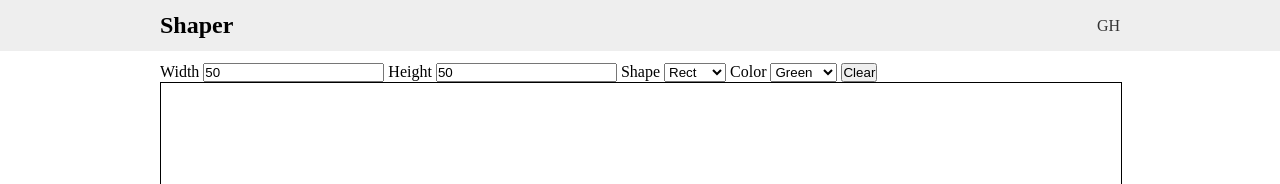
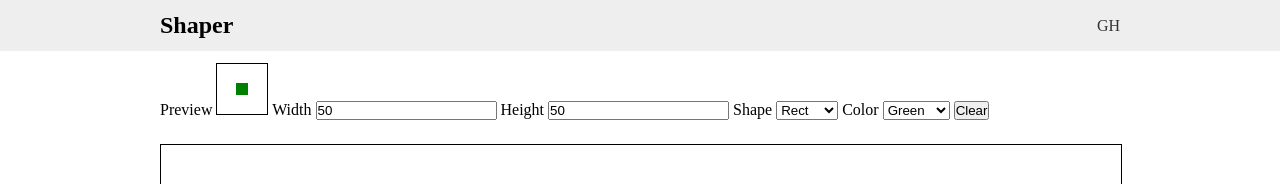
Before and after one commit to jistjoalal/shaper, a plain HTML site: page index.html in a window 1280 px wide. Shown: the top 184 px of the page. Drawn offline with Linux system fonts and the light colour scheme.

Commit message:
add shape preview to controls

```diff
--- a/index.html
+++ b/index.html
@@ -14,15 +14,24 @@
         <a target="_blank" href="https://github.com/jistjoalal/shaper">GH</a>
       </section>
     </header>
+
+    <main>
       <section>
+        <label>
+          Preview
+          <canvas id="preview"></canvas>
+        </label>
+
         <label>
           Width
           <input type="number" id="width" min="0" />
         </label>
+
         <label>
           Height
           <input type="number" id="height" min="0" />
         </label>
+
         <label>
           Shape
           <select id="shape">
@@ -47,11 +56,16 @@
         </label>
 
         <button id="clear">Clear</button>
+      </section>
 
-      <canvas></canvas>
+      <section>
+        <canvas id="main"></canvas>
+      </section>
 
+      <section>
         <ul id="shapes"></ul>
       </section>
+    </main>
     <script src="main.js" type="module"></script>
   </body>
 </html>
--- a/main.css
+++ b/main.css
@@ -29,6 +29,11 @@ header > section {
 }
 /* Canvas */
 canvas {
-  width: 100%;
   border: 1px solid black;
 }
+#main {
+  width: 100%;
+}
+#preview {
+  width: 50px;
+}
--- a/main.js
+++ b/main.js
@@ -1,5 +1,7 @@
 import { initCanvas } from "./src/canvas.js";
 import { initControls } from "./src/controls.js";
+import { initPreview } from "./src/preview.js";
 
 initCanvas();
 initControls();
+initPreview();
--- a/src/canvas.js
+++ b/src/canvas.js
@@ -1,6 +1,6 @@
 import { createShape } from "./shapes/index.js";
 
-export const canvas = document.querySelector("canvas");
+export const canvas = document.querySelector("#main");
 export const ctx = canvas.getContext("2d");
 
 export function initCanvas() {
--- a/src/controls.js
+++ b/src/controls.js
@@ -1,27 +1,29 @@
 import { state } from "./state.js";
 import { canvas, ctx } from "./canvas.js";
+import { previewShape } from "./preview.js";
 
 export function initControls() {
   // size input
   const widthInput = document.querySelector("#width");
   widthInput.value = state.shapeWidth;
-  widthInput.addEventListener(
-    "change",
-    e => (state.shapeWidth = e.target.value)
-  );
+  widthInput.addEventListener("change", e => {
+    state.shapeWidth = e.target.value;
+    previewShape();
+  });
 
   const heightInput = document.querySelector("#height");
   heightInput.value = state.shapeHeight;
-  heightInput.addEventListener(
-    "change",
-    e => (state.shapeHeight = e.target.value)
-  );
+  heightInput.addEventListener("change", e => {
+    state.shapeHeight = e.target.value;
+    previewShape();
+  });
 
   // shape input
   const shapeInput = document.querySelector("#shape");
   shapeInput.value = state.shapeSelect;
   shapeInput.addEventListener("change", e => {
     state.shapeSelect = e.target.value;
+    previewShape();
   });
 
   // color input
@@ -29,6 +31,7 @@ export function initControls() {
   ctx.fillStyle = colorInput.value = state.colorSelect;
   colorInput.addEventListener("change", e => {
     state.colorSelect = e.target.value;
+    previewShape();
   });
 
   // clear button
--- /dev/null
+++ b/src/preview.js
@@ -0,0 +1,23 @@
+import { SHAPE_TYPES } from "./shapes/index.js";
+import { state } from "./state.js";
+
+export const canvas = document.querySelector("#preview");
+export const ctx = canvas.getContext("2d");
+
+export function initPreview() {
+  canvas.width = 200;
+  canvas.height = 200;
+  previewShape();
+}
+
+export function previewShape() {
+  // clear canvas
+  ctx.clearRect(0, 0, canvas.width, canvas.height);
+  const Type = SHAPE_TYPES[state.shapeSelect];
+  const shape = new Type({
+    mouseX: canvas.width / 2,
+    mouseY: canvas.height / 2,
+    draw: false
+  });
+  shape.draw(ctx);
+}
--- a/src/shapes/Ellipse.js
+++ b/src/shapes/Ellipse.js
@@ -1,10 +1,10 @@
 import { state } from "../state.js";
-import { ctx } from "../canvas.js";
 import { Shape } from "./Shape.js";
 
 export class Ellipse extends Shape {
-  constructor(mouseX, mouseY) {
-    super();
+  constructor(props) {
+    super(props);
+    const { mouseX, mouseY } = props;
     const { shapeWidth, shapeHeight } = state;
     this.specs = [
       mouseX,
@@ -16,7 +16,7 @@ export class Ellipse extends Shape {
       2 * Math.PI
     ];
   }
-  draw() {
+  draw(ctx) {
     ctx.beginPath();
     ctx.fillStyle = this.color;
     ctx.ellipse(...this.specs);
--- a/src/shapes/Rect.js
+++ b/src/shapes/Rect.js
@@ -1,10 +1,10 @@
 import { state } from "../state.js";
-import { ctx } from "../canvas.js";
 import { Shape } from "./Shape.js";
 
 export class Rect extends Shape {
-  constructor(mouseX, mouseY) {
-    super();
+  constructor(props) {
+    super(props);
+    const { mouseX, mouseY } = props;
     const { shapeWidth, shapeHeight } = state;
     this.specs = [
       mouseX - shapeWidth / 2,
@@ -13,7 +13,7 @@ export class Rect extends Shape {
       shapeHeight
     ];
   }
-  draw() {
+  draw(ctx) {
     ctx.fillStyle = this.color;
     ctx.fillRect(...this.specs);
   }
--- a/src/shapes/Shape.js
+++ b/src/shapes/Shape.js
@@ -2,12 +2,13 @@ import { state } from "../state.js";
 import { removeShape } from "./index.js";
 
 export class Shape {
-  constructor() {
+  constructor({ draw }) {
     const { colorSelect, shapes, shapeCount } = state;
     this.color = colorSelect;
-    this.id = shapeCount;
+    if (!draw) return;
 
     // add to state
+    this.id = shapeCount;
     shapes.set(this.id, this);
     state.shapeCount++;
 
--- a/src/shapes/index.js
+++ b/src/shapes/index.js
@@ -3,15 +3,17 @@ import { canvas, ctx } from "../canvas.js";
 import { Ellipse } from "./Ellipse.js";
 import { Rect } from "./Rect.js";
 
+export const SHAPE_TYPES = {
+  ellipse: Ellipse,
+  rect: Rect
+};
+
 export function createShape(mouseX, mouseY) {
   // draw shape
-  const Type = {
-    ellipse: Ellipse,
-    rect: Rect
-  }[state.shapeSelect];
+  const Type = SHAPE_TYPES[state.shapeSelect];
 
-  const shape = new Type(mouseX, mouseY);
-  shape.draw();
+  const shape = new Type({ mouseX, mouseY, draw: true });
+  shape.draw(ctx);
 }
 
 export function removeShape(id) {
@@ -27,7 +29,7 @@ export function removeShape(id) {
 
     // re-draw the rest
     for (let shape of shapes.values()) {
-      shape.draw();
+      shape.draw(ctx);
     }
   };
 }
```
Lines whose indentation alone changed are shown as unchanged.
